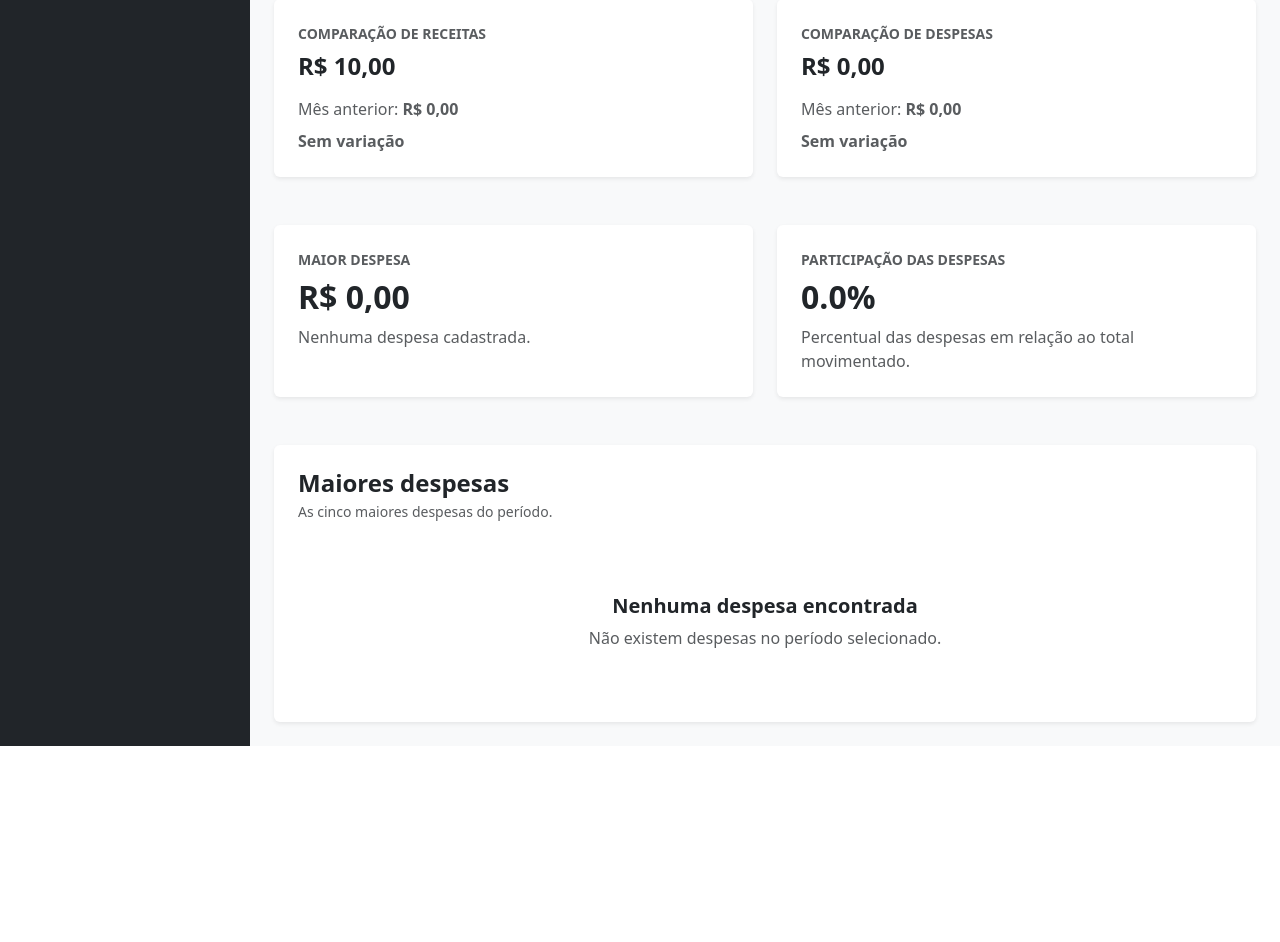
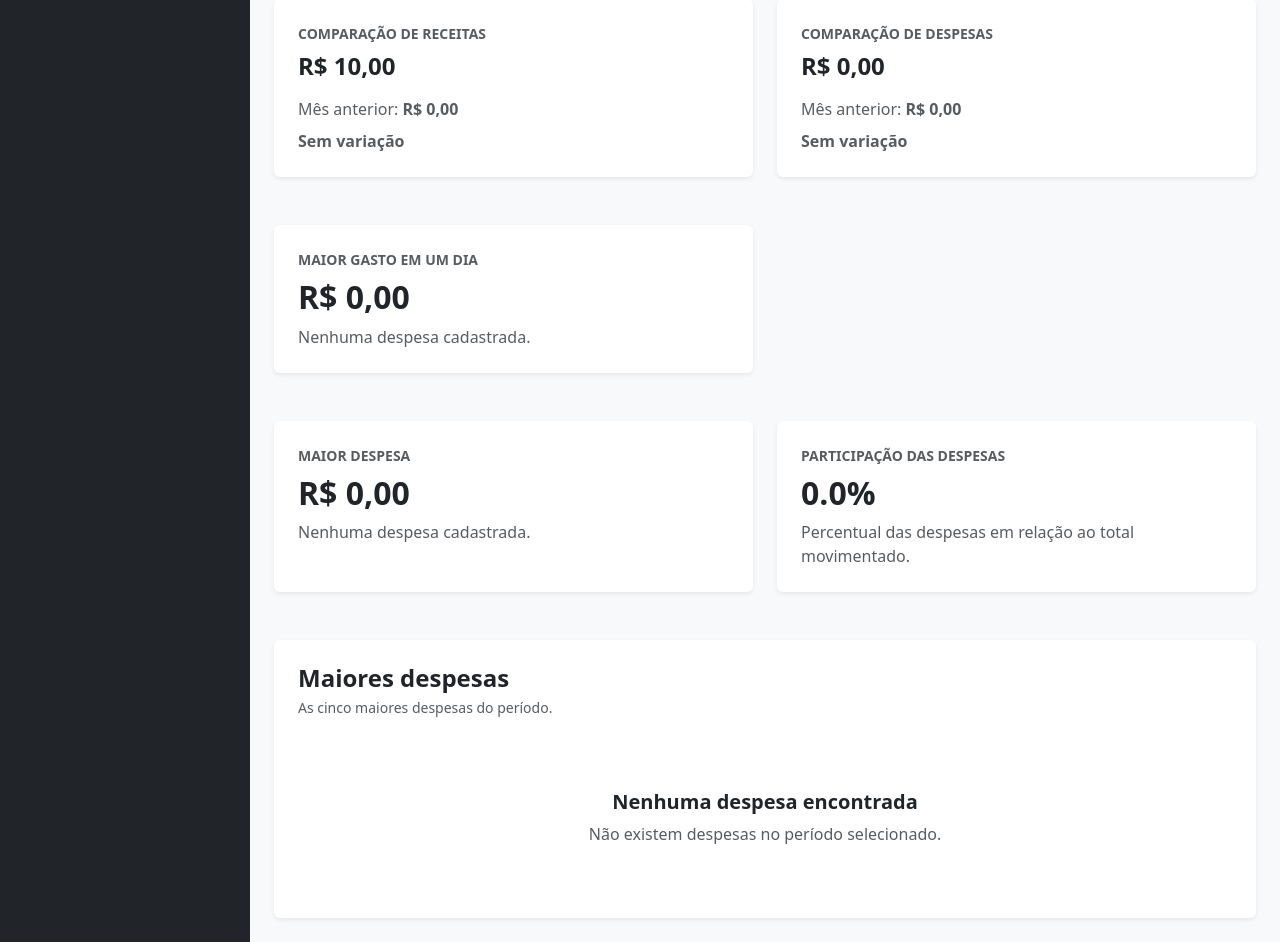
Before and after one commit to AndreFilipe12/FinanFacil, a Django app: page /analises/ in a window 1280 px wide. Shown: the part 576-1518 px from the top of the page. Before the commit the page ends 1322 px from the top, so only its background shows below. Run offline with Django 5.2, Linux system fonts and the light colour scheme; tables that the repository leaves empty hold one stand-in row (values such as "Sample post").

Commit message:
Atualizar projeto

```diff
--- a/financeiro/views.py
+++ b/financeiro/views.py
@@ -296,6 +296,10 @@ def analises(request):
 
             'variacao_despesas': 0,
 
+            'maior_gasto_diario': 0,
+
+            'data_maior_gasto': None,
+
             'data_inicio': data_inicio,
 
             'data_fim': data_fim,
@@ -453,6 +457,36 @@ def analises(request):
 
 
     # ==========================================
+    # ANÁLISE DE GASTOS POR DIA
+    # ==========================================
+
+    despesas_por_dia = (
+        despesas
+        .groupby('data')['valor']
+        .sum()
+    )
+
+
+    # ==========================================
+    # MAIOR GASTO EM UM ÚNICO DIA
+    # ==========================================
+
+    if not despesas_por_dia.empty:
+
+        maior_gasto_diario = despesas_por_dia.max()
+
+        data_maior_gasto = (
+            despesas_por_dia.idxmax()
+        )
+
+    else:
+
+        maior_gasto_diario = 0
+
+        data_maior_gasto = None
+
+
+    # ==========================================
     # COMPARAÇÃO MENSAL
     # ==========================================
 
@@ -601,6 +635,12 @@ def analises(request):
         'variacao_despesas':
             variacao_despesas,
 
+        'maior_gasto_diario':
+            maior_gasto_diario,
+
+        'data_maior_gasto':
+            data_maior_gasto,
+
         'data_inicio':
             data_inicio,
 
--- a/templates/analises.html
+++ b/templates/analises.html
@@ -365,6 +365,48 @@ Análises - FinanFácil
 
 </div>
 
+<!-- ANÁLISE DE GASTOS DIÁRIOS -->
+<div class="row g-4 mb-5">
+
+    <div class="col-lg-6">
+
+        <div class="card border-0 shadow-sm h-100">
+
+            <div class="card-body p-4">
+
+                <p class="text-muted small fw-semibold mb-2">
+                    MAIOR GASTO EM UM DIA
+                </p>
+
+                <h2 class="fw-bold mb-2">
+                    R$ {{ maior_gasto_diario|moeda_brasileira }}
+                </h2>
+
+                {% if data_maior_gasto %}
+
+                    <p class="text-muted mb-0">
+                        Data:
+                        <strong>
+                            {{ data_maior_gasto|date:"d/m/Y" }}
+                        </strong>
+                    </p>
+
+                {% else %}
+
+                    <p class="text-muted mb-0">
+                        Nenhuma despesa cadastrada.
+                    </p>
+
+                {% endif %}
+
+            </div>
+
+        </div>
+
+    </div>
+
+</div>
+
 <!-- ========================================== -->
 <!-- ANÁLISES PRINCIPAIS -->
 <!-- ========================================== -->
```
